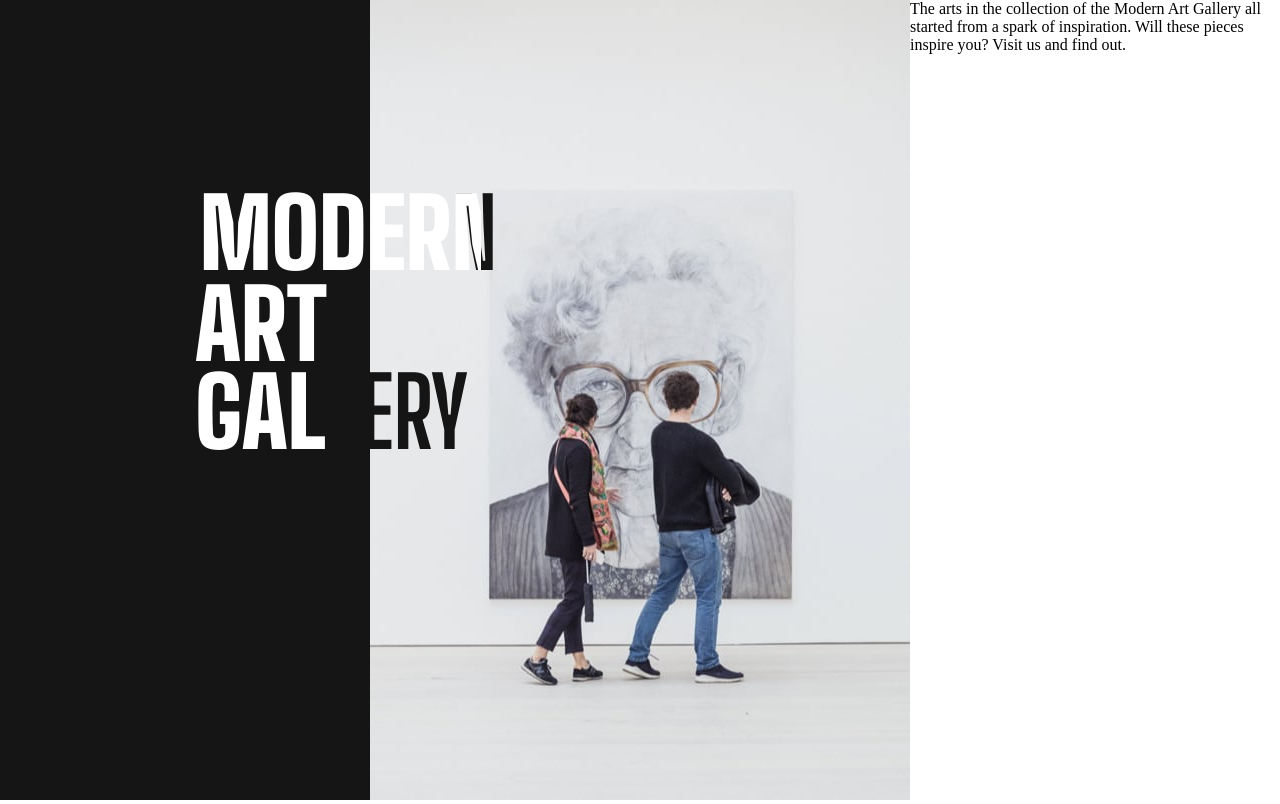
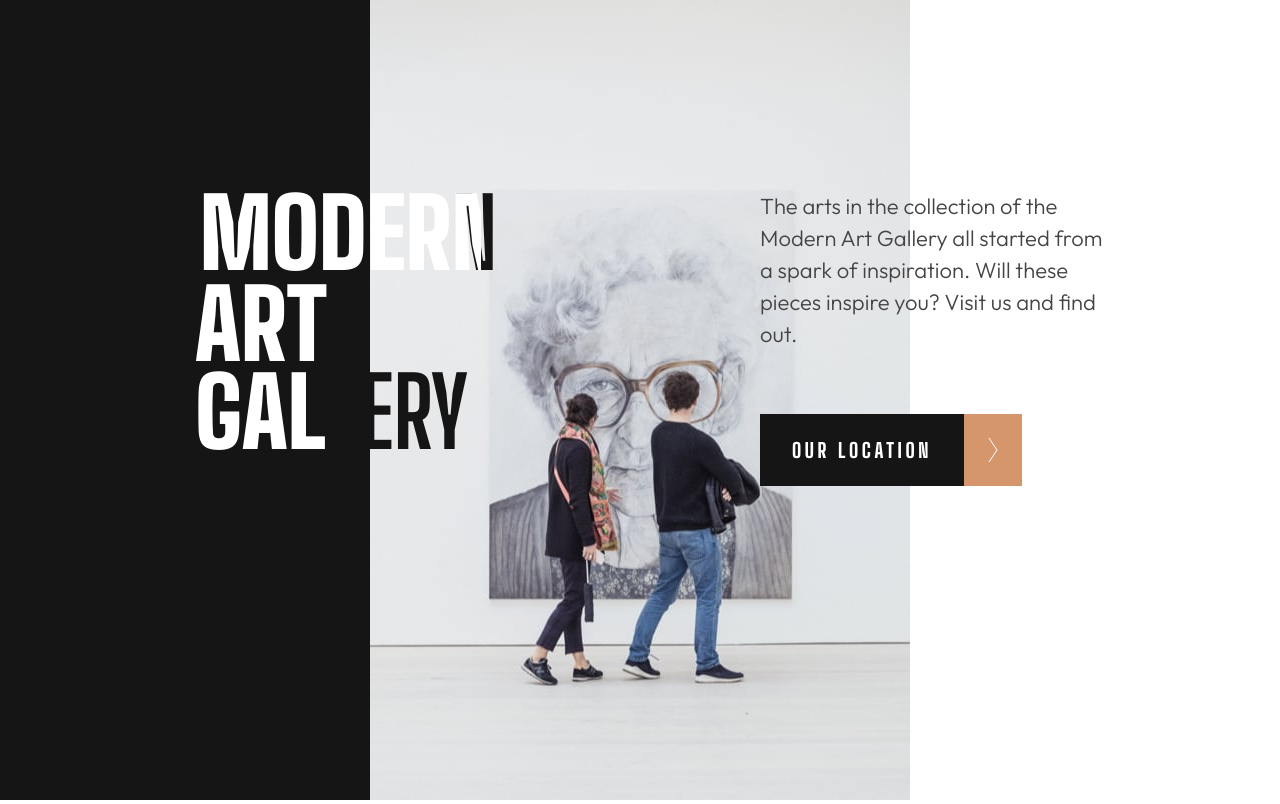
Before and after one commit to caarlosdamian/art-gallery, a React (Vite) app: page / in a window 1280 px wide. Built offline with nearby package versions, Linux system fonts and the light colour scheme.

Commit message:
finish top home desing

```diff
--- /dev/null
+++ b/src/components/Button/Button.scss
@@ -0,0 +1,26 @@
+.button__container {
+  display: flex;
+  cursor: pointer;
+  z-index: 1;
+  .button__container-button {
+    background: #d5966c;
+    padding: 24px;
+  cursor: pointer;
+
+  }
+  .button__container-input {
+    width: 204px;
+
+    font-family: "Big Shoulders Display";
+    font-style: normal;
+    font-weight: 800;
+    font-size: 20px;
+    line-height: 24px;
+
+    letter-spacing: 3.63636px;
+
+    background: #151515;
+    color: #ffffff;
+    border: none;
+  }
+}
--- /dev/null
+++ b/src/components/Button/Button.tsx
@@ -0,0 +1,18 @@
+import React from "react";
+import ArrowRight from "../../assets/icon-arrow-right.svg";
+import ArrowLeft from "../../assets/icon-arrow-left.svg";
+import "./Button.scss";
+
+export const Button = () => {
+  return (
+    <div className="button__container">
+
+      <button className="button__container-input">OUR LOCATION</button>
+      <img
+        className="button__container-button"
+        src={ArrowRight}
+        alt="ArrowRight"
+      />
+    </div>
+  );
+};
--- a/src/pages/Home/Home.scss
+++ b/src/pages/Home/Home.scss
@@ -3,6 +3,28 @@
   grid-template-columns: repeat(3, 1fr);
   width: 100%;
   height: 100vh;
+
+  .home__right {
+    position: relative;
+    width: 350px;
+    .right__wrapper {
+      position: absolute;
+      top: 190px;
+      right: 150px;
+      display: flex;
+      flex-direction: column;
+      gap: 64px;
+      .home__right-text {
+        width: 350px;
+        font-family: "Outfit";
+        font-style: normal;
+        font-weight: 300;
+        font-size: 22px;
+        line-height: 32px;
+        color: #444444;
+      }
+    }
+  }
 }
 
 .home__left {
--- a/src/pages/Home/Home.tsx
+++ b/src/pages/Home/Home.tsx
@@ -3,9 +3,10 @@ import "./Home.scss";
 
 import hero from "../../assets/desktop/image-hero.jpg";
 import { useLocation } from "react-router-dom";
+import { Button } from "../../components/Button/Button";
 
 export const Home = () => {
-    const location = useLocation()
+  const location = useLocation();
   console.log(location);
   return (
     <>
@@ -24,14 +25,16 @@ export const Home = () => {
           <img src={hero} alt="hero" className="hero__img" />
         </div>
         <div className="home__right">
+          <div className="right__wrapper">
             <p className="home__right-text">
-          The arts in the collection of the Modern Art Gallery all started from
-          a spark of inspiration. Will these pieces inspire you? Visit us and
-          find out.
+              The arts in the collection of the Modern Art Gallery all started
+              from a spark of inspiration. Will these pieces inspire you? Visit
+              us and find out.
             </p>
+            <Button/>
+          </div>
         </div>
       </div>
     </>
-
   );
 };
```
Lines whose indentation alone changed are shown as unchanged.
